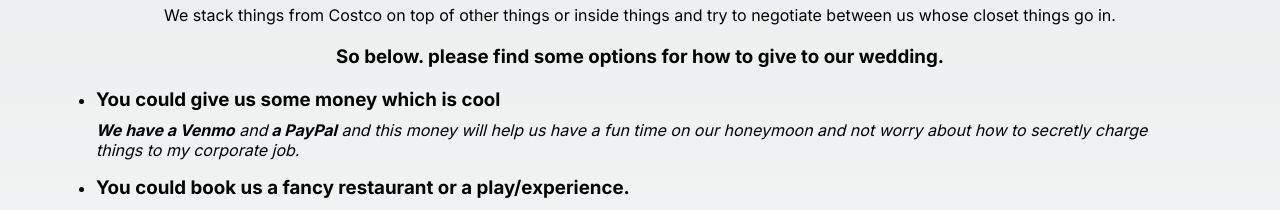
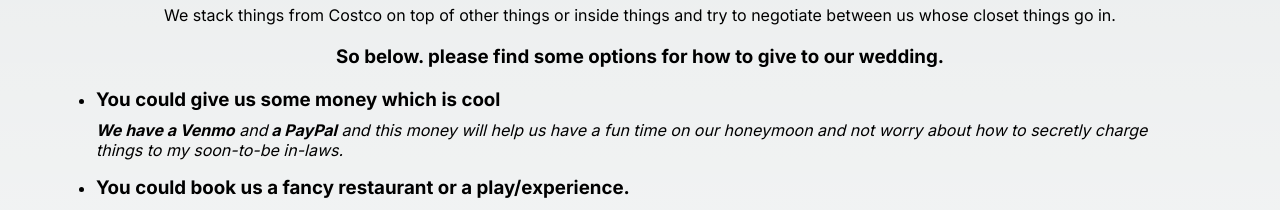
Before and after one commit to feitelogram/wedding-thing, a Next.js app: page / in a window 1280 px wide. Shown: the part 1400-1610 px from the top of the page. Built offline with nearby package versions, Linux system fonts and the light colour scheme.

Commit message:
Update page.tsx

```diff
--- a/app/page.tsx
+++ b/app/page.tsx
@@ -130,8 +130,7 @@ export default function Home() {
                   <b> a PayPal</b>
                 </a>{" "}
                 and this money will help us have a fun time on our honeymoon and
-                not worry about how to secretly charge things to my corporate
-                job.
+                not worry about how to secretly charge things to my soon-to-be in-laws.
               </i>
             </p>
           </li>
```
